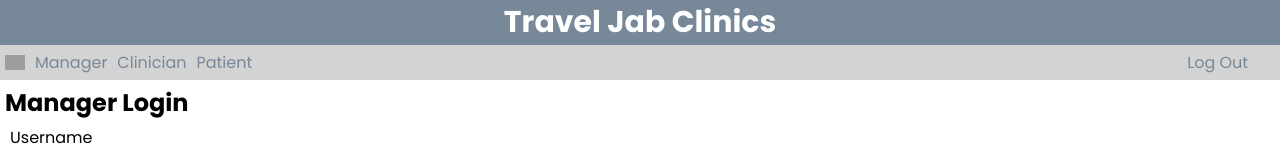
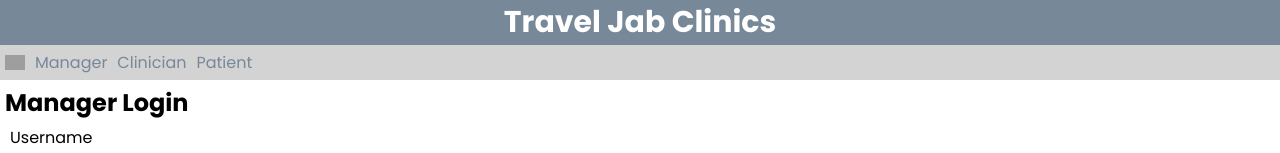
Before and after one commit to ibrahimmajeed2021-byte/Database, a React (Vite) app: page /login/manager in a window 1280 px wide. Shown: the top 153 px of the page. Built offline with nearby package versions, Linux system fonts and the light colour scheme; grey boxes are pictures that could not be loaded.

Commit message:
Made it so the logout button only apeears after you log in and dissapears after you click log out

```diff
--- a/src/App.jsx
+++ b/src/App.jsx
@@ -16,10 +16,15 @@ function App() {
   const [isLoggedIn, setIsLoggedIn] = useState(false);
   const [userRole, setUserRole] = useState(null);
 
+  const handleLogout = () => {
+    setIsLoggedIn(false);
+    setUserRole(null);
+  };
+
   return (
     <>
       <BrowserRouter>
-        <Layout user={user}>
+        <Layout isLoggedIn={isLoggedIn} onLogout={handleLogout}>
           <Routes>
             <Route path="/" element={<Landing />} />
             <Route
--- a/src/layout/Layout.jsx
+++ b/src/layout/Layout.jsx
@@ -3,11 +3,11 @@ import Footer from "./Footer.jsx";
 import NavBar from "./NavBar.jsx";
 import "./scss/layout.scss";
 
-function Layout({ children }) {
+function Layout({ children, isLoggedIn, onLogout }) {
   return (
     <div className="layout">
       <Header />
-      <NavBar />
+      <NavBar isLoggedIn={isLoggedIn} onLogout={onLogout} />
       <main>{children}</main>
       <Footer />
     </div>
--- a/src/layout/NavBar.jsx
+++ b/src/layout/NavBar.jsx
@@ -1,7 +1,13 @@
-import { Link } from "react-router-dom";
+import { Link, useNavigate } from "react-router-dom";
 import "./scss/NavBar.scss";
 
-function NavBar() {
+function NavBar({ isLoggedIn, onLogout }) {
+  const navigate = useNavigate();
+
+  const handleLogout = () => {
+    onLogout();
+    navigate("/");
+  };
   return (
     <nav>
       <div className="NavItem">
@@ -21,11 +27,15 @@ function NavBar() {
       <div className="NavItem">
         <Link to="/patient">Patient</Link>
       </div>
-      <div className="NavItem">
-        <div className="LogOut">
-          <Link to="/">Log Out</Link>
+      {isLoggedIn && (
+        <div className="NavItem">
+          <div className="LogOut">
+            <Link to="/" onClick={handleLogout}>
+              Log Out
+            </Link>
+          </div>
         </div>
-      </div>
+      )}
     </nav>
   );
 }
```
